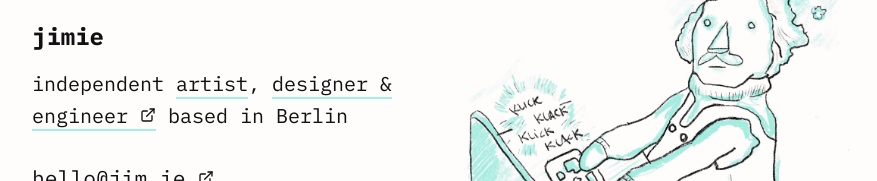
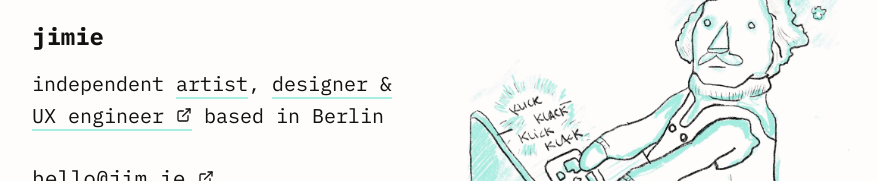
Before and after one commit to j1mie/j1mie.github.io, a website: page index.html in a window 1280 px wide. Shown: the part 302-483 px from the top of the page, without its empty margins (210-1087 px from the left). Drawn offline with Linux system fonts and the light colour scheme.

Commit message:
Update byline

```diff
--- a/index.html
+++ b/index.html
@@ -12,7 +12,7 @@
     <main id="main" class="site-main">
         <div class="site-main__text">
             <h1 class="site-main__title">jimie</h1>
-            <p class="home-intro">independent <a href="/art/">artist</a>, <a href="https://jimies.notion.site/Jimmy-Loughran-b36974bccdfb49e78bce40cc868962c5?pvs=74" target="_blank" rel="noopener">designer & engineer <svg xmlns="http://www.w3.org/2000/svg" width="16" height="16" viewBox="0 0 24 24" fill="none" stroke="currentColor" stroke-width="2" stroke-linecap="round" stroke-linejoin="round" aria-hidden="true" focusable="false"><path d="M15 3h6v6"/><path d="M10 14 21 3"/><path d="M18 13v6a2 2 0 0 1-2 2H5a2 2 0 0 1-2-2V8a2 2 0 0 1 2-2h6"/></svg></a> based in Berlin</p>
+            <p class="home-intro">independent <a href="/art/">artist</a>, <a href="https://jimies.notion.site/Jimmy-Loughran-b36974bccdfb49e78bce40cc868962c5?pvs=74" target="_blank" rel="noopener">designer & UX engineer <svg xmlns="http://www.w3.org/2000/svg" width="16" height="16" viewBox="0 0 24 24" fill="none" stroke="currentColor" stroke-width="2" stroke-linecap="round" stroke-linejoin="round" aria-hidden="true" focusable="false"><path d="M15 3h6v6"/><path d="M10 14 21 3"/><path d="M18 13v6a2 2 0 0 1-2 2H5a2 2 0 0 1-2-2V8a2 2 0 0 1 2-2h6"/></svg></a> based in Berlin</p>
             <ul class="contact-list">
                 <li><a href="mailto:hello@jim.ie" target="_blank" rel="noopener">hello@jim.ie<span class="sr-only">opens in a new tab</span> <svg xmlns="http://www.w3.org/2000/svg" width="16" height="16" viewBox="0 0 24 24" fill="none" stroke="currentColor" stroke-width="2" stroke-linecap="round" stroke-linejoin="round" aria-hidden="true" focusable="false"><path d="M15 3h6v6"/><path d="M10 14 21 3"/><path d="M18 13v6a2 2 0 0 1-2 2H5a2 2 0 0 1-2-2V8a2 2 0 0 1 2-2h6"/></svg></a></li>
             </ul>
```
